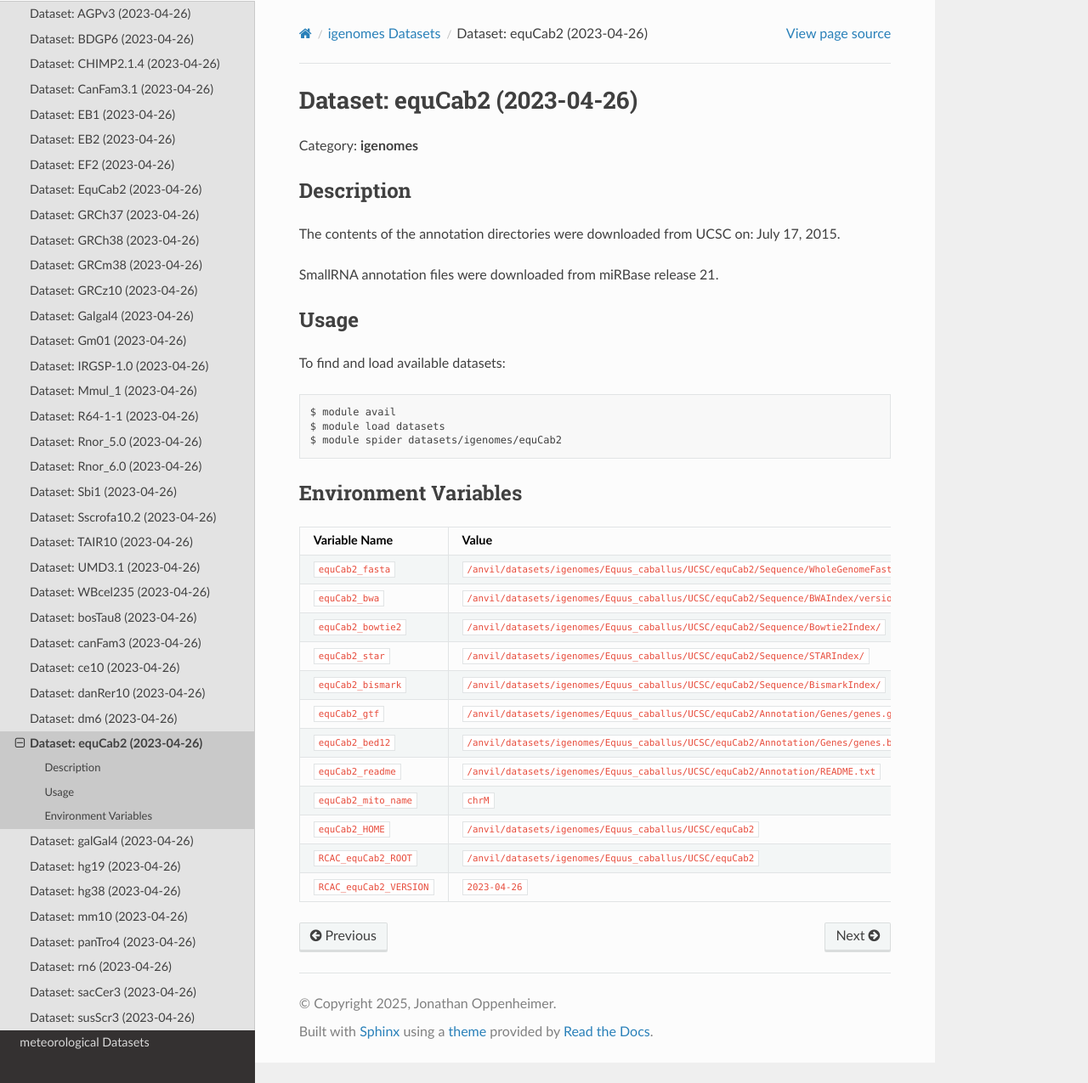
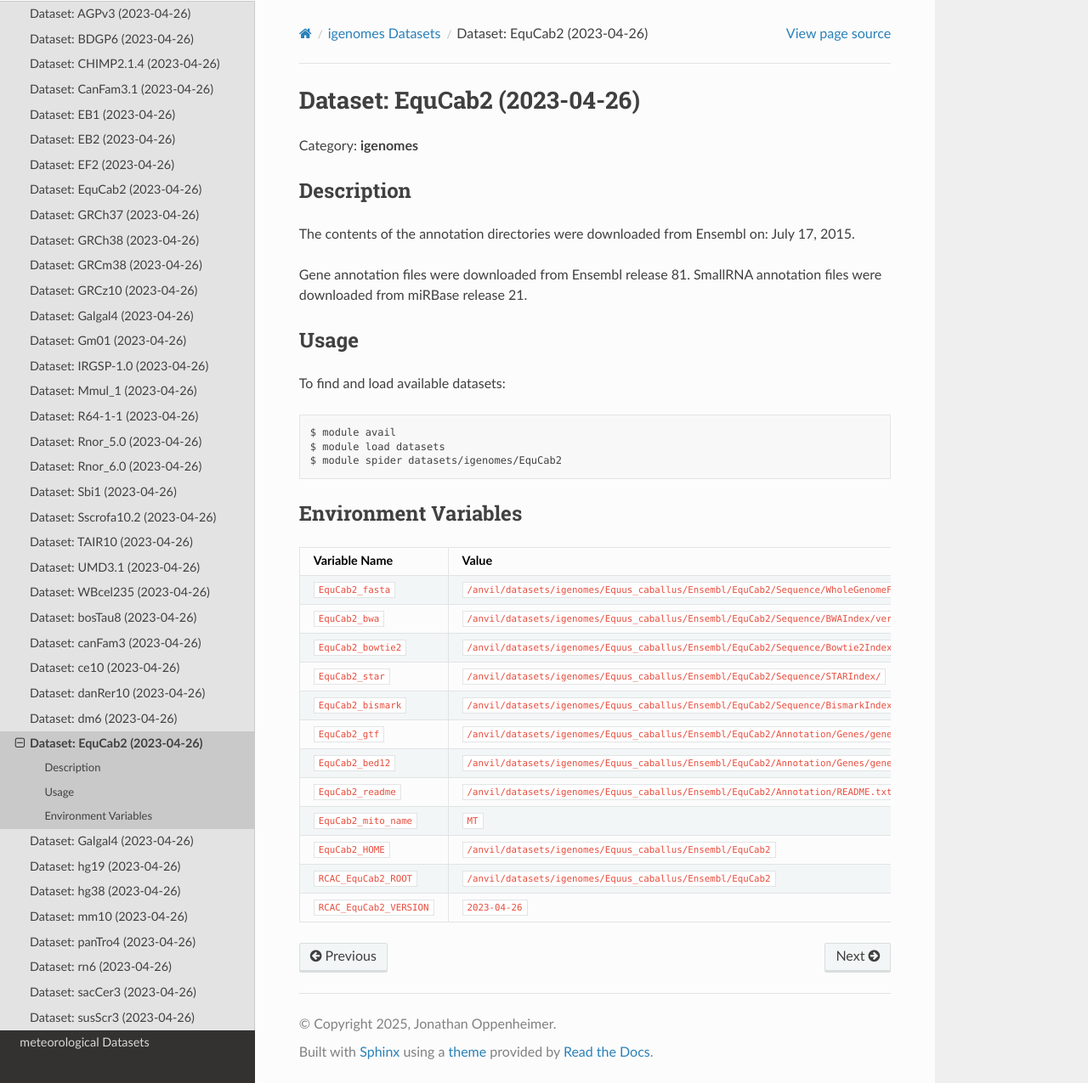
Before and after one commit to PurdueRCAC/DatasetDocs, a Sphinx documentation site: the page built from docs/igenomes/equCab2/2023-04-26.rst, in a window 1280 px wide and 1275 px high. Shown: the whole window at 85% size. Built offline with Sphinx 7.4.7 and the Read the Docs theme 3.1.0, drawn with Linux system fonts in a browser that asks for light colours.

Commit message:
case dif?

```diff
--- a/docs/igenomes/equCab2/2023-04-26.rst
+++ b/docs/igenomes/equCab2/2023-04-26.rst
@@ -1,5 +1,5 @@
 =============================
-Dataset: equCab2 (2023-04-26)
+Dataset: EquCab2 (2023-04-26)
 =============================
 
 Category: **igenomes**
@@ -7,9 +7,9 @@ Category: **igenomes**
 Description
 -----------
 
-The contents of the annotation directories were downloaded from UCSC on: July 17, 2015.
+The contents of the annotation directories were downloaded from Ensembl on: July 17, 2015.
 
-SmallRNA annotation files were downloaded from miRBase release 21.
+Gene annotation files were downloaded from Ensembl release 81. SmallRNA annotation files were downloaded from miRBase release 21.
 
 Usage
 -----
@@ -18,7 +18,7 @@ To find and load available datasets::
 
     $ module avail
     $ module load datasets
-    $ module spider datasets/igenomes/equCab2
+    $ module spider datasets/igenomes/EquCab2
 
 Environment Variables
 -------------------
@@ -29,27 +29,27 @@ Environment Variables
 
    * - **Variable Name**
      - **Value**
-   * - ``equCab2_fasta``
-     - ``/anvil/datasets/igenomes/Equus_caballus/UCSC/equCab2/Sequence/WholeGenomeFasta/genome.fa``
-   * - ``equCab2_bwa``
-     - ``/anvil/datasets/igenomes/Equus_caballus/UCSC/equCab2/Sequence/BWAIndex/version0.6.0/``
-   * - ``equCab2_bowtie2``
-     - ``/anvil/datasets/igenomes/Equus_caballus/UCSC/equCab2/Sequence/Bowtie2Index/``
-   * - ``equCab2_star``
-     - ``/anvil/datasets/igenomes/Equus_caballus/UCSC/equCab2/Sequence/STARIndex/``
-   * - ``equCab2_bismark``
-     - ``/anvil/datasets/igenomes/Equus_caballus/UCSC/equCab2/Sequence/BismarkIndex/``
-   * - ``equCab2_gtf``
-     - ``/anvil/datasets/igenomes/Equus_caballus/UCSC/equCab2/Annotation/Genes/genes.gtf``
-   * - ``equCab2_bed12``
-     - ``/anvil/datasets/igenomes/Equus_caballus/UCSC/equCab2/Annotation/Genes/genes.bed``
-   * - ``equCab2_readme``
-     - ``/anvil/datasets/igenomes/Equus_caballus/UCSC/equCab2/Annotation/README.txt``
-   * - ``equCab2_mito_name``
-     - ``chrM``
-   * - ``equCab2_HOME``
-     - ``/anvil/datasets/igenomes/Equus_caballus/UCSC/equCab2``
-   * - ``RCAC_equCab2_ROOT``
-     - ``/anvil/datasets/igenomes/Equus_caballus/UCSC/equCab2``
-   * - ``RCAC_equCab2_VERSION``
+   * - ``EquCab2_fasta``
+     - ``/anvil/datasets/igenomes/Equus_caballus/Ensembl/EquCab2/Sequence/WholeGenomeFasta/genome.fa``
+   * - ``EquCab2_bwa``
+     - ``/anvil/datasets/igenomes/Equus_caballus/Ensembl/EquCab2/Sequence/BWAIndex/version0.6.0/``
+   * - ``EquCab2_bowtie2``
+     - ``/anvil/datasets/igenomes/Equus_caballus/Ensembl/EquCab2/Sequence/Bowtie2Index/``
+   * - ``EquCab2_star``
+     - ``/anvil/datasets/igenomes/Equus_caballus/Ensembl/EquCab2/Sequence/STARIndex/``
+   * - ``EquCab2_bismark``
+     - ``/anvil/datasets/igenomes/Equus_caballus/Ensembl/EquCab2/Sequence/BismarkIndex/``
+   * - ``EquCab2_gtf``
+     - ``/anvil/datasets/igenomes/Equus_caballus/Ensembl/EquCab2/Annotation/Genes/genes.gtf``
+   * - ``EquCab2_bed12``
+     - ``/anvil/datasets/igenomes/Equus_caballus/Ensembl/EquCab2/Annotation/Genes/genes.bed``
+   * - ``EquCab2_readme``
+     - ``/anvil/datasets/igenomes/Equus_caballus/Ensembl/EquCab2/Annotation/README.txt``
+   * - ``EquCab2_mito_name``
+     - ``MT``
+   * - ``EquCab2_HOME``
+     - ``/anvil/datasets/igenomes/Equus_caballus/Ensembl/EquCab2``
+   * - ``RCAC_EquCab2_ROOT``
+     - ``/anvil/datasets/igenomes/Equus_caballus/Ensembl/EquCab2``
+   * - ``RCAC_EquCab2_VERSION``
      - ``2023-04-26``
```
Also changed, not shown: docs/igenomes/galGal4/2023-04-26.rst (+23 -27 lines).
